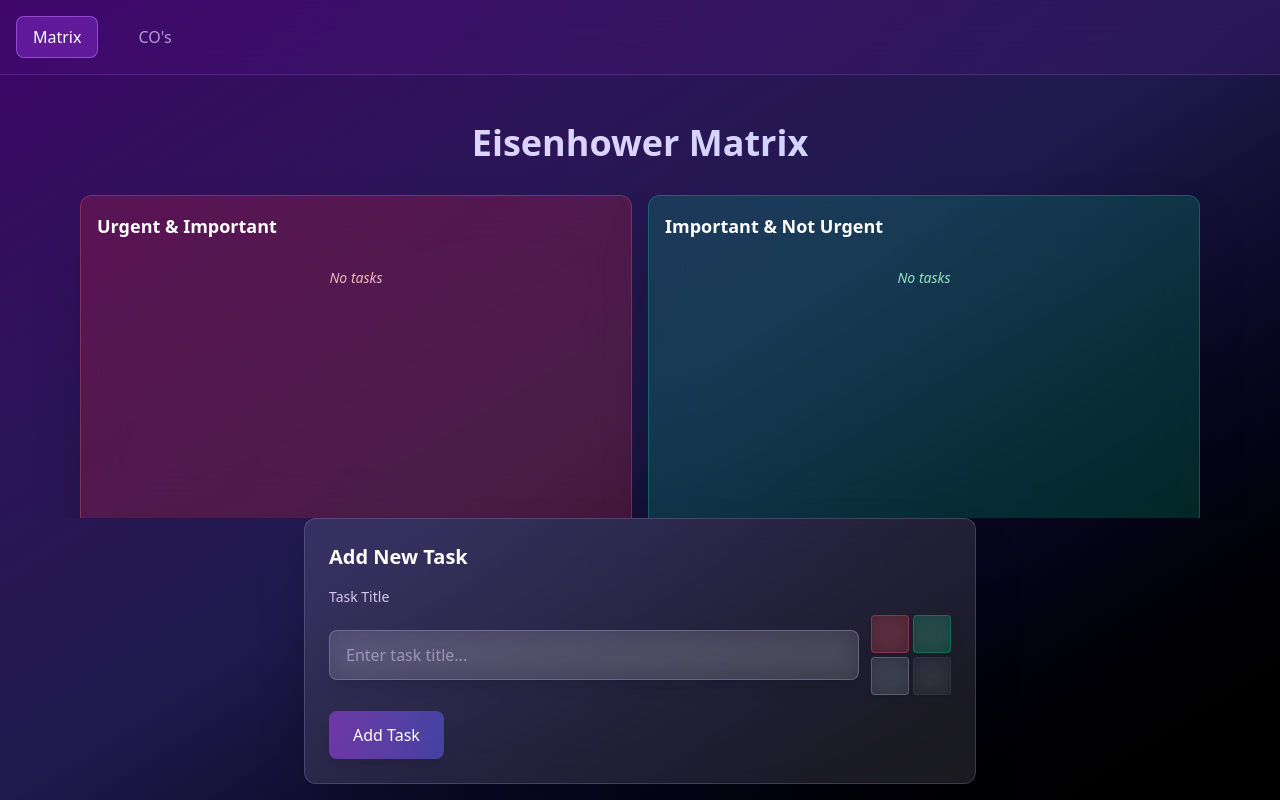
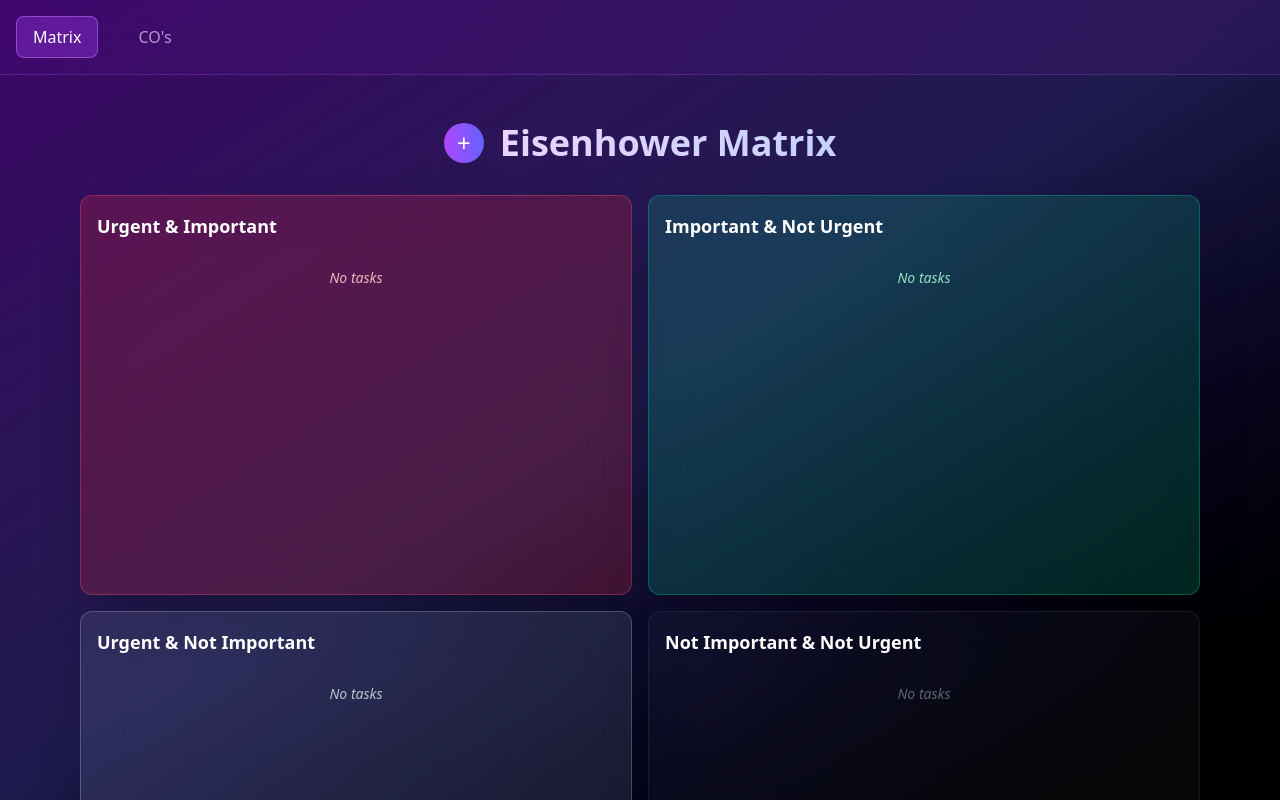
Before and after one commit to paasovaara/exec-dashboard, a React (Vite) app: page /matrix in a window 1280 px wide. Built offline with nearby package versions, Linux system fonts and the light colour scheme.

Commit message:
refactor the add-task area into a modal dialog

```diff
--- a/src/components/EisenhowerMatrix.tsx
+++ b/src/components/EisenhowerMatrix.tsx
@@ -4,9 +4,10 @@
 
 interface EisenhowerMatrixProps {
   onTaskClick: (task: Task) => void;
+  onAdd: () => void;
 }
 
-export const EisenhowerMatrix = ({ onTaskClick }: EisenhowerMatrixProps) => {
+export const EisenhowerMatrix = ({ onTaskClick, onAdd }: EisenhowerMatrixProps) => {
   const { getTasksByQuadrant } = useTasks();
 
   const quadrants: QuadrantType[] = [
@@ -18,9 +19,19 @@
 
   return (
     <div className="w-full max-w-6xl mx-auto p-4">
-      <h1 className="text-3xl sm:text-4xl font-bold bg-gradient-to-r from-purple-200 to-indigo-200 bg-clip-text text-transparent mb-8 text-center">
-        Eisenhower Matrix
-      </h1>
+      <div className="flex items-center justify-center gap-4 mb-8">
+        <button
+          type="button"
+          onClick={onAdd}
+          className="flex-shrink-0 w-10 h-10 flex items-center justify-center rounded-full bg-gradient-to-r from-purple-500 to-indigo-500 hover:from-purple-600 hover:to-indigo-600 text-white text-2xl font-light shadow-lg hover:shadow-xl transition-all duration-200 active:scale-[0.95]"
+          aria-label="Add new task"
+        >
+          +
+        </button>
+        <h1 className="text-3xl sm:text-4xl font-bold bg-gradient-to-r from-purple-200 to-indigo-200 bg-clip-text text-transparent">
+          Eisenhower Matrix
+        </h1>
+      </div>
       <div className="grid grid-cols-1 sm:grid-cols-2 gap-4">
         {quadrants.map((quadrant) => (
           <MatrixQuadrant
--- a/src/components/TaskForm.tsx
+++ b/src/components/TaskForm.tsx
@@ -3,7 +3,17 @@
 import { QuadrantSelector } from './QuadrantSelector';
 import { QuadrantType } from '../types/task.ts';
 
-export const TaskForm = () => {
+interface TaskFormProps {
+  onDone: () => void;
+}
+
+const inputClass =
+  'flex-1 px-4 py-3 backdrop-blur-md bg-white/10 border border-purple-300/30 rounded-lg focus:ring-2 focus:ring-purple-400/50 focus:border-purple-300/50 text-white placeholder-purple-200/50 min-h-[44px] touch-manipulation shadow-lg transition-all duration-200';
+const labelClass = 'block text-sm font-medium text-purple-200/90 mb-2';
+const buttonClass =
+  'w-full sm:w-auto px-6 py-3 bg-gradient-to-r from-purple-500 to-indigo-500 hover:from-purple-600 hover:to-indigo-600 disabled:from-purple-500/50 disabled:to-indigo-500/50 disabled:cursor-not-allowed text-white font-medium rounded-lg transition-all duration-200 focus:outline-none focus:ring-2 focus:ring-purple-400 focus:ring-offset-2 focus:ring-offset-transparent min-h-[44px] touch-manipulation shadow-lg hover:shadow-xl active:scale-[0.98] disabled:active:scale-100';
+
+export const TaskForm = ({ onDone }: TaskFormProps) => {
   const { addTask } = useTasks();
   const [title, setTitle] = useState('');
   const [selectedQuadrant, setSelectedQuadrant] = useState<QuadrantType | null>(null);
@@ -22,23 +32,14 @@
       });
       setTitle('');
       setSelectedQuadrant(null);
+      onDone();
     }
   };
 
   return (
-    <form
-      onSubmit={handleSubmit}
-      className="w-full max-w-2xl mx-auto p-6 backdrop-blur-xl bg-white/10 rounded-xl shadow-2xl border border-purple-300/20"
-    >
-      <h2 className="text-xl font-semibold text-white mb-4">
-        Add New Task
-      </h2>
-      <div className="space-y-4">
+    <form onSubmit={handleSubmit} className="space-y-4">
       <div>
-          <label
-            htmlFor="task-title"
-            className="block text-sm font-medium text-purple-200/90 mb-2"
-          >
+        <label htmlFor="task-title" className={labelClass}>
           Task Title
         </label>
         <div className="flex items-center gap-3">
@@ -49,7 +50,7 @@
             onChange={(e) => setTitle(e.target.value)}
             placeholder="Enter task title..."
             required
-              className="flex-1 px-4 py-3 backdrop-blur-md bg-white/10 border border-purple-300/30 rounded-lg focus:ring-2 focus:ring-purple-400/50 focus:border-purple-300/50 text-white placeholder-purple-200/50 min-h-[44px] touch-manipulation shadow-lg transition-all duration-200"
+            className={inputClass}
           />
           <div className="flex-shrink-0">
             <QuadrantSelector
@@ -62,11 +63,10 @@
       <button
         type="submit"
         disabled={!selectedQuadrant}
-          className="w-full sm:w-auto px-6 py-3 bg-gradient-to-r from-purple-500 to-indigo-500 hover:from-purple-600 hover:to-indigo-600 disabled:from-purple-500/50 disabled:to-indigo-500/50 disabled:cursor-not-allowed text-white font-medium rounded-lg transition-all duration-200 focus:outline-none focus:ring-2 focus:ring-purple-400 focus:ring-offset-2 focus:ring-offset-transparent min-h-[44px] touch-manipulation shadow-lg hover:shadow-xl active:scale-[0.98] disabled:active:scale-100"
+        className={buttonClass}
       >
         Add Task
       </button>
-      </div>
     </form>
   );
 };
--- a/src/pages/MatrixPage.tsx
+++ b/src/pages/MatrixPage.tsx
@@ -2,10 +2,12 @@
 import { EisenhowerMatrix } from '../components/EisenhowerMatrix';
 import { TaskForm } from '../components/TaskForm';
 import { TaskDetail } from '../components/TaskDetail';
+import { Modal } from '../components/Modal';
 import { Task } from '../types/task.ts';
 
 export const MatrixPage = () => {
   const [selectedTask, setSelectedTask] = useState<Task | null>(null);
+  const [showCreateForm, setShowCreateForm] = useState(false);
 
   const handleTaskClick = (task: Task) => {
     setSelectedTask(task);
@@ -19,14 +21,17 @@
     <div className="h-full flex flex-col overflow-hidden">
       <div className="flex-1 overflow-y-auto min-h-0">
         <div className="max-w-7xl mx-auto px-4 pt-8 pb-4">
-          <EisenhowerMatrix onTaskClick={handleTaskClick} />
+          <EisenhowerMatrix onTaskClick={handleTaskClick} onAdd={() => setShowCreateForm(true)} />
         </div>
       </div>
-      <div className="flex-shrink-0 px-4 pb-4">
-        <div className="max-w-7xl mx-auto">
-          <TaskForm />
-        </div>
-      </div>
+
+      {/* Add Task modal */}
+      {showCreateForm && (
+        <Modal title="Add New Task" onClose={() => setShowCreateForm(false)}>
+          <TaskForm onDone={() => setShowCreateForm(false)} />
+        </Modal>
+      )}
+
       {selectedTask && (
         <TaskDetail task={selectedTask} onClose={handleCloseDetail} />
       )}
```
Lines whose indentation alone changed are shown as unchanged.
